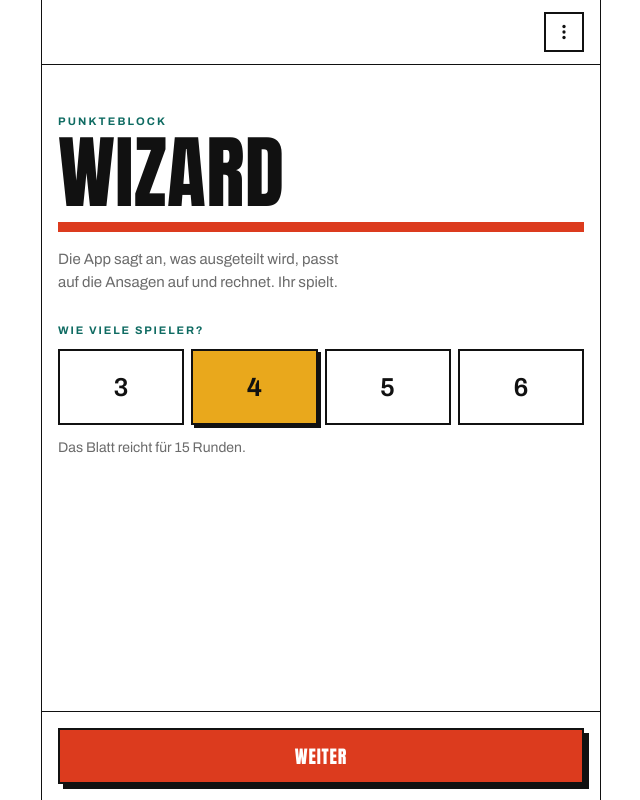
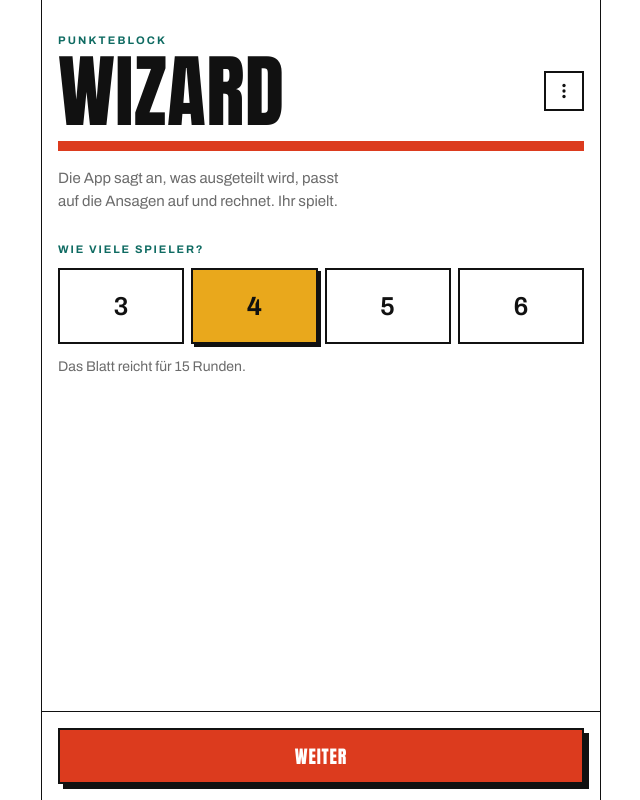
Before and after one commit to niisgo/wizard-scorer, a website with bundled scripts: page index.html in a window 1280 px wide. Shown: the whole page, without its empty margins (319-959 px from the left). Built offline with nearby package versions, Linux system fonts and the light colour scheme.

Commit message:
style: Menueknopf auf die Hoehe des Schriftzugs
Auf der Titelseite stand der Knopf in einer eigenen Leiste ueber dem
Schriftzug. Er sitzt jetzt in derselben Zeile wie WIZARD, rechts
danebengestellt und mittig dazu ausgerichtet.

Damit braucht die Titelseite ueberhaupt keine Kopfleiste mehr, und der
Schriftzug rueckt nach oben: Der Vorspann beginnt statt bei 170 nun bei
91 Pixeln unter der Statusleiste. Das obere Polster des Schriftzugs ist
dafuer zusaetzlich von 24 auf 8 Pixel verkleinert.

Die Sonderbehandlung fuer eine Kopfleiste, die nur den Knopf traegt,
faellt damit weg - kein Bildschirm nutzt sie mehr.

```diff
--- a/css/components.css
+++ b/css/components.css
@@ -6,13 +6,6 @@
      rutscht beim Drücken darauf. Kein Weichzeichner, kein Verlauf. */
 
 /* --- Kopfzeile ----------------------------------------------------------- */
-
-/* Topbar, die nur den Menueknopf traegt: ohne Trennlinie, sonst steht
-   ueber dem Titelschriftzug eine Linie im Nichts. */
-.topbar--bare {
-  padding-bottom: 0;
-  border-bottom: none;
-}
 
 .topbar__row {
   display: flex;
--- a/css/screens.css
+++ b/css/screens.css
@@ -3,7 +3,14 @@
 /* --- Titelseite ---------------------------------------------------------- */
 
 .wordmark {
-  padding-block: var(--space-5) var(--space-2);
+  padding-block: var(--space-2);
+}
+
+.wordmark__row {
+  display: flex;
+  align-items: center;
+  gap: var(--space-4);
+  margin-top: var(--space-2);
 }
 
 .wordmark__eyebrow {
@@ -15,7 +22,8 @@
 }
 
 .wordmark__name {
-  margin-top: var(--space-2);
+  flex: 1;
+  min-width: 0;
   font-family: var(--display);
   font-weight: 400;
   font-size: clamp(3.5rem, 19vw, 5rem);
--- a/js/screens/start.js
+++ b/js/screens/start.js
@@ -16,7 +16,6 @@
   const running = getGame();
 
   return {
-    aside: menuButton(),
     content: [wordmark(), running && resumeSection(running), playerPicker()],
     actions: [
       button(running ? "Neues Spiel" : "Weiter", {
@@ -35,7 +34,12 @@
 function wordmark() {
   return el("div", { class: "wordmark" }, [
     el("p", { class: "wordmark__eyebrow", text: "Punkteblock" }),
-    el("h1", { class: "wordmark__name", text: "Wizard" }),
+    // Der Menüknopf steht auf der Höhe des Schriftzugs. Damit braucht die
+    // Titelseite keine eigene Kopfleiste und der Schriftzug rückt hoch.
+    el("div", { class: "wordmark__row" }, [
+      el("h1", { class: "wordmark__name", text: "Wizard" }),
+      menuButton(),
+    ]),
     el("div", { class: "wordmark__bar", "aria-hidden": "true" }),
     el("p", {
       class: "wordmark__lead",
--- a/js/ui/shell.js
+++ b/js/ui/shell.js
@@ -51,11 +51,7 @@
 
 function paintTopbar({ title, subtitle, back, aside }) {
   clear(refs.topbar);
-  refs.topbar.classList.remove("topbar--bare");
   if (!title && !back && !aside) return;
-
-  // Nur ein Knopf, kein Titel: dann auch keine Trennlinie ziehen.
-  if (!title && !back) refs.topbar.classList.add("topbar--bare");
 
   const leading = back
     ? el(
```
